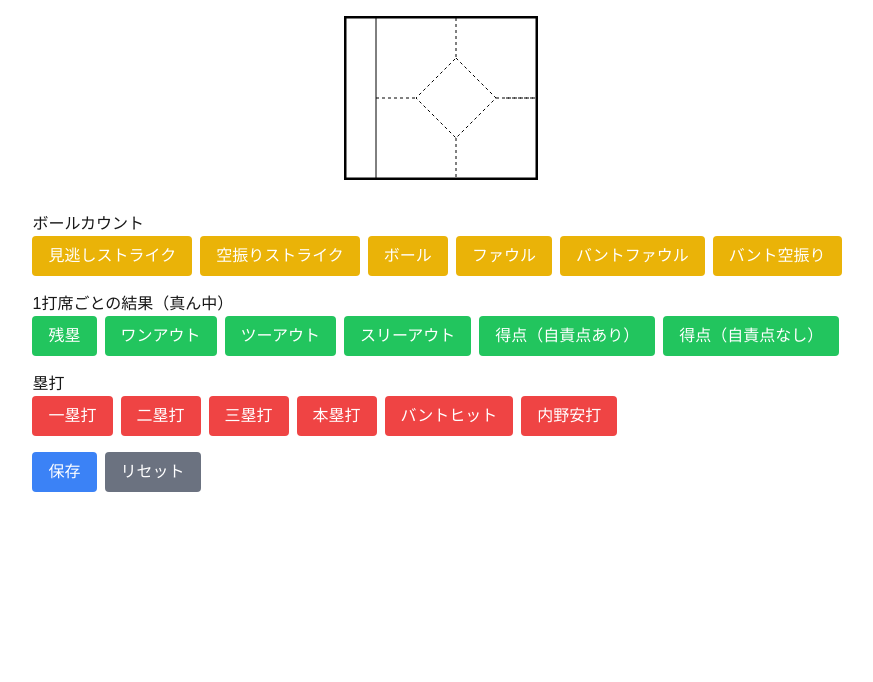
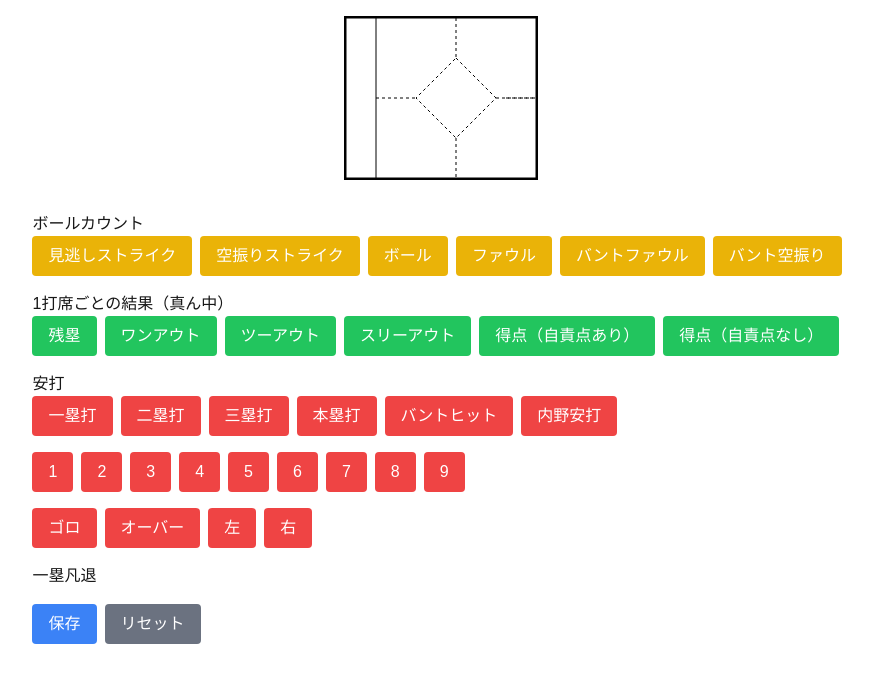
Before and after one commit to shicchi-7913/BaseBallScoreQuiz, a Next.js app: page / in a window 1280 px wide. Shown: the top 682 px of the page, without its empty margins (199-1072 px from the left). Built offline with nearby package versions, Linux system fonts and the light colour scheme.

Commit message:
ボタンの設置

```diff
--- a/components/ScoreBook/MergedCanvas.tsx
+++ b/components/ScoreBook/MergedCanvas.tsx
@@ -84,6 +84,7 @@ export const MergedCanvas = () => {
     drawTotalBases(ctx, content.totalBases)
     // 塁打 で red を指定したため black に戻す
     resetColor(ctx)
+    // hitInFirst
   }, [content])
 
   return (
@@ -177,7 +178,7 @@ export const MergedCanvas = () => {
           </button>
         </div>
         <div className="mt-4">
-          <p>塁打</p>
+          <p>安打</p>
           <button
             className="mr-2 px-4 py-2 bg-red-500 text-white rounded hover:bg-red-700"
             onClick={() => handleButtonClick('TotalBases', 'oneHit')}
@@ -216,6 +217,44 @@ export const MergedCanvas = () => {
           </button>
         </div>
         <div className="mt-4">
+          {Array.from({ length: 9 }, (_, i) => (
+            <button
+              key={i}
+              className="mr-2 px-4 py-2 bg-red-500 text-white rounded hover:bg-red-700"
+              onClick={() => handleButtonClick('TotalBases', 'infieldHit')}
+            >
+              {i + 1}
+            </button>
+          ))}
+        </div>
+        <div className="mt-4">
+          <button
+            className="mr-2 px-4 py-2 bg-red-500 text-white rounded hover:bg-red-700"
+            onClick={() => handleButtonClick('TotalBases', 'infieldHit')}
+          >
+            ゴロ
+          </button>
+          <button
+            className="mr-2 px-4 py-2 bg-red-500 text-white rounded hover:bg-red-700"
+            onClick={() => handleButtonClick('TotalBases', 'infieldHit')}
+          >
+            オーバー
+          </button>
+          <button
+            className="mr-2 px-4 py-2 bg-red-500 text-white rounded hover:bg-red-700"
+            onClick={() => handleButtonClick('TotalBases', 'infieldHit')}
+          >
+            左
+          </button>
+          <button
+            className="mr-2 px-4 py-2 bg-red-500 text-white rounded hover:bg-red-700"
+            onClick={() => handleButtonClick('TotalBases', 'infieldHit')}
+          >
+            右
+          </button>
+        </div>
+        <div className="mt-4">一塁凡退</div>
+        <div className="mt-4">
           <button
             className="mr-2 px-4 py-2 bg-blue-500 text-white rounded hover:bg-blue-700"
             onClick={saveCanvasAsImage}
```
